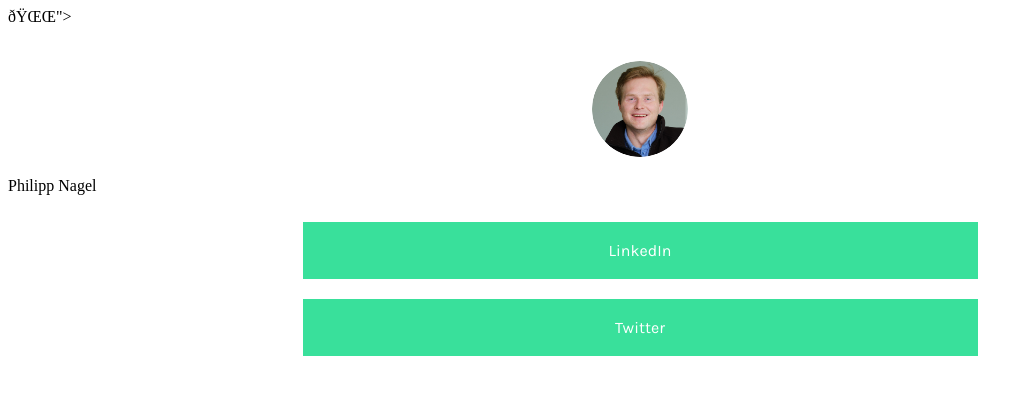
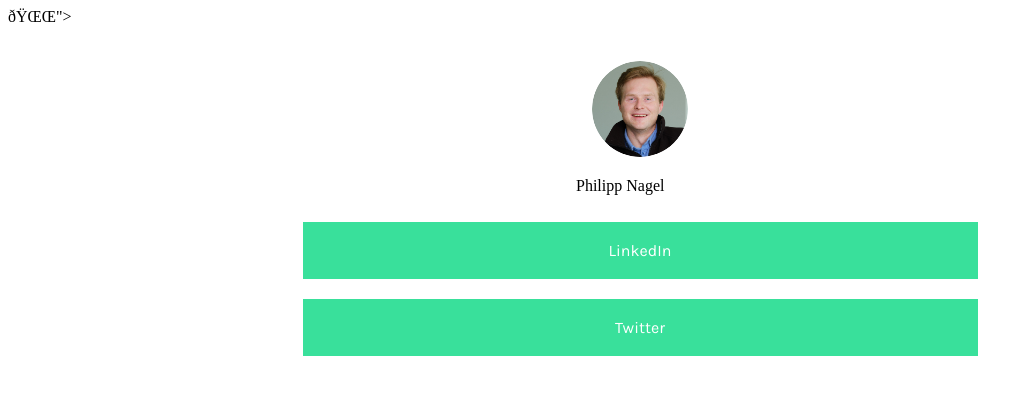
Before and after one commit to philippnagel/philippnagel.github.io, a plain HTML site: page index.html in a window 1280 px wide. Shown: the whole page, without its empty margins (0-1033 px from the left). Drawn offline with nearby package versions, Linux system fonts and the light colour scheme.

Commit message:
Update style.css

```diff
--- a/style.css
+++ b/style.css
@@ -54,3 +54,9 @@
     background-color: var(--bgColor);
     color: var(--accentColor);
 }
+
+p.center{
+    margin-left: auto;
+    margin-right: auto;
+    width: 8em
+}
```
